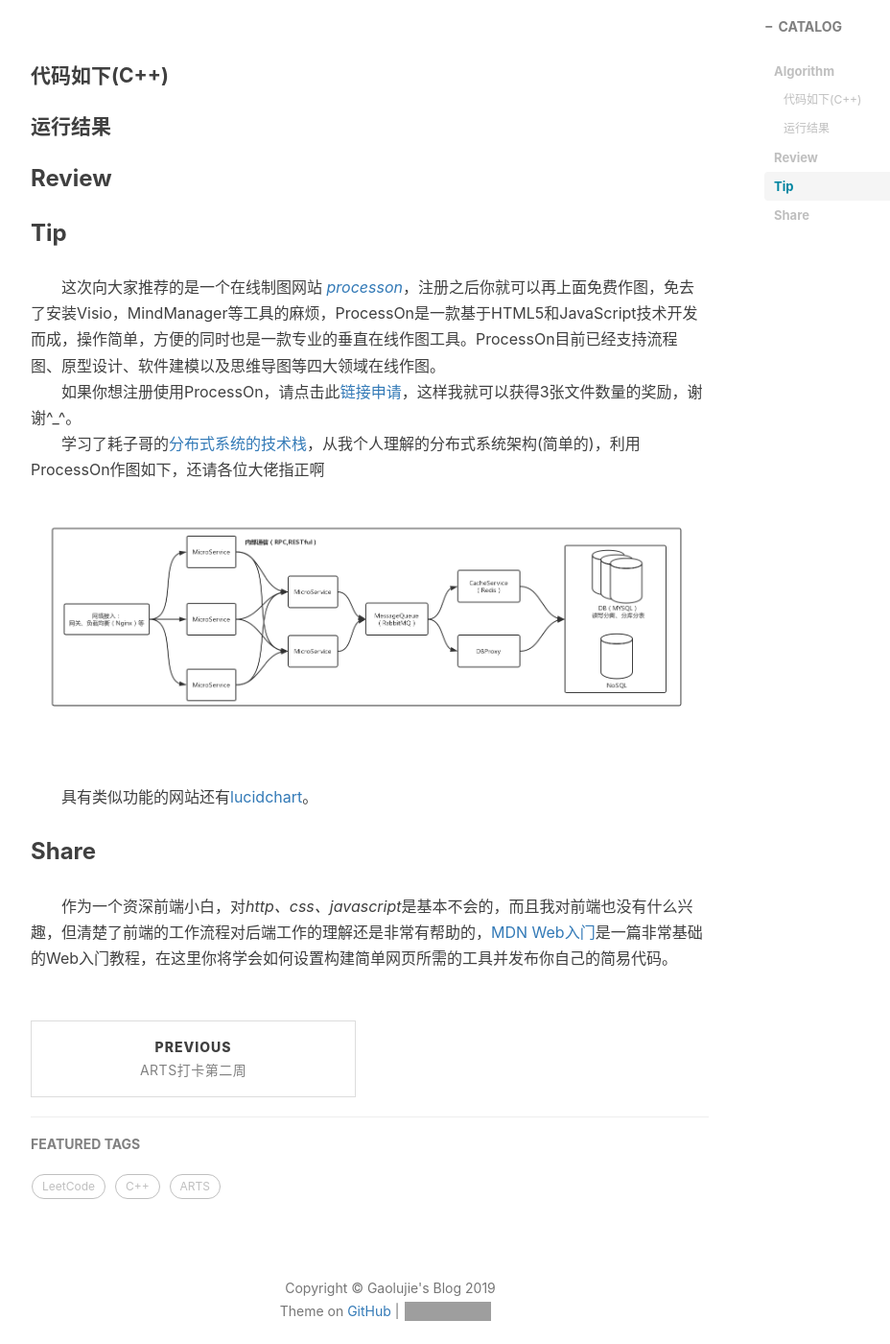
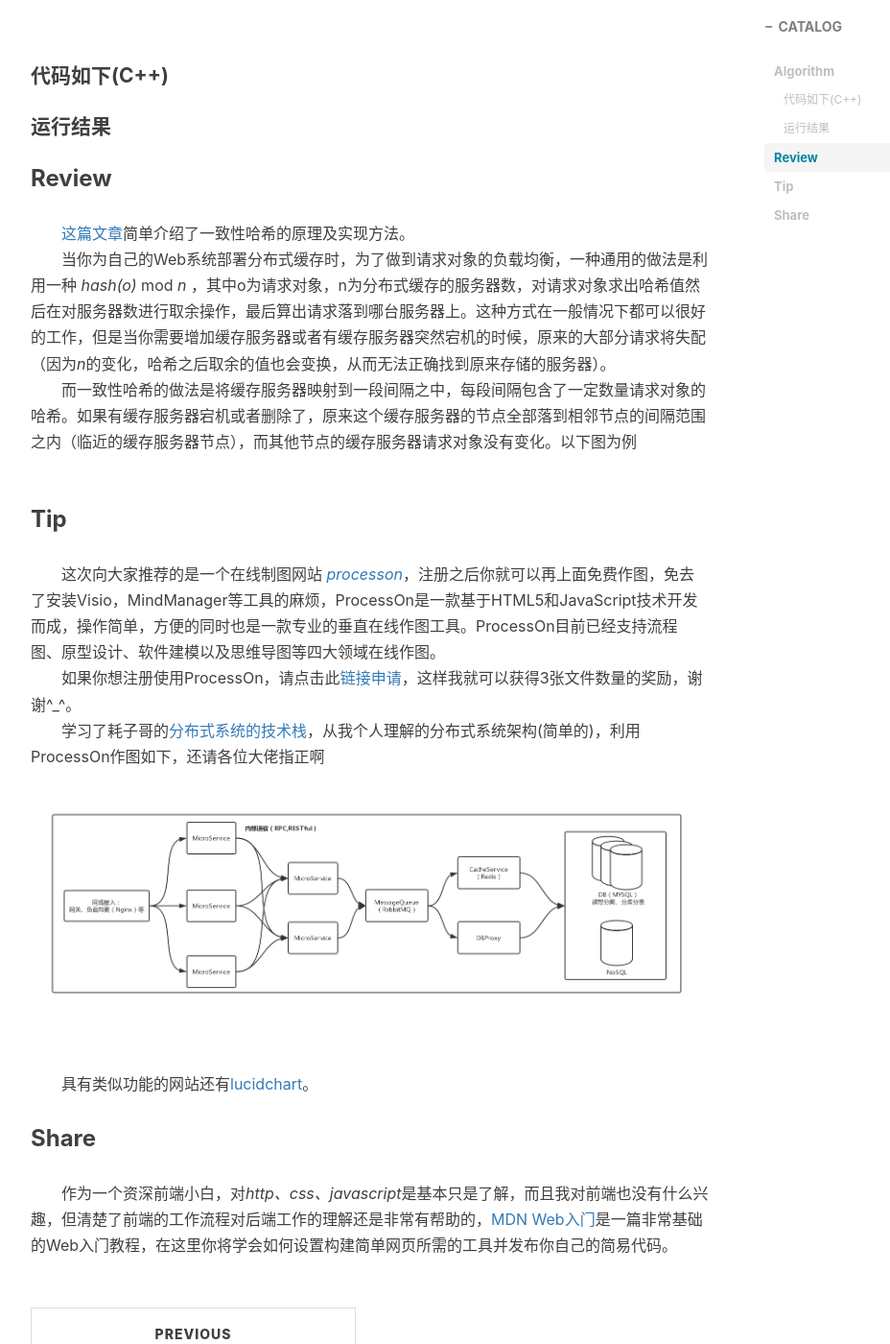
Before and after one commit to gaolujie365/gaolujie365.github.io, a Jekyll site: the page built from _posts/2019-04-19-ARTS打卡第三周.md, in a window 1280 px wide and 1400 px high, scrolled down 619 px. Shown: the whole window at 96% size, without its empty margins (233-1161 px from the left). Built offline with Jekyll 4.4.1, drawn with Linux system fonts in a browser that asks for light colours; nearby versions of some CDN libraries; comment, search, counter and statistics services are not loaded; grey boxes are pictures that could not be loaded.

Commit message:
Update 2019-04-19-ARTS打卡第三周.md

```diff
--- a/_posts/2019-04-19-ARTS打卡第三周.md
+++ b/_posts/2019-04-19-ARTS打卡第三周.md
@@ -30,6 +30,13 @@ tags:
 ### Review
 
 
+&emsp;&emsp;[这篇文章](http://www.tom-e-white.com/2007/11/consistent-hashing.html)简单介绍了一致性哈希的原理及实现方法。
+&emsp;&emsp;当你为自己的Web系统部署分布式缓存时，为了做到请求对象的负载均衡，一种通用的做法是利用一种 *hash(o)* mod *n* ，其中o为请求对象，n为分布式缓存的服务器数，对请求对象求出哈希值然后在对服务器数进行取余操作，最后算出请求落到哪台服务器上。这种方式在一般情况下都可以很好的工作，但是当你需要增加缓存服务器或者有缓存服务器突然宕机的时候，原来的大部分请求将失配（因为*n*的变化，哈希之后取余的值也会变换，从而无法正确找到原来存储的服务器）。
+&emsp;&emsp;而一致性哈希的做法是将缓存服务器映射到一段间隔之中，每段间隔包含了一定数量请求对象的哈希。如果有缓存服务器宕机或者删除了，原来这个缓存服务器的节点全部落到相邻节点的间隔范围之内（临近的缓存服务器节点），而其他节点的缓存服务器请求对象没有变化。以下图为例
+![]()
+
+
+
 
 ### Tip
 
@@ -41,4 +48,4 @@ tags:
 
 ### Share
 
-&emsp;&emsp;作为一个资深前端小白，对*http、css、javascript*是基本不会的，而且我对前端也没有什么兴趣，但清楚了前端的工作流程对后端工作的理解还是非常有帮助的，[MDN Web入门](https://developer.mozilla.org/zh-CN/docs/Learn/Getting_started_with_the_web)是一篇非常基础的Web入门教程，在这里你将学会如何设置构建简单网页所需的工具并发布你自己的简易代码。
+&emsp;&emsp;作为一个资深前端小白，对*http、css、javascript*是基本只是了解，而且我对前端也没有什么兴趣，但清楚了前端的工作流程对后端工作的理解还是非常有帮助的，[MDN Web入门](https://developer.mozilla.org/zh-CN/docs/Learn/Getting_started_with_the_web)是一篇非常基础的Web入门教程，在这里你将学会如何设置构建简单网页所需的工具并发布你自己的简易代码。
```
